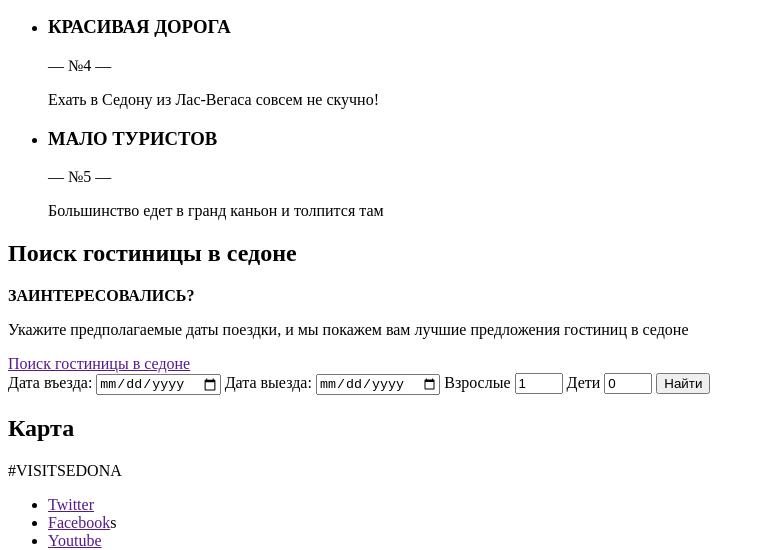
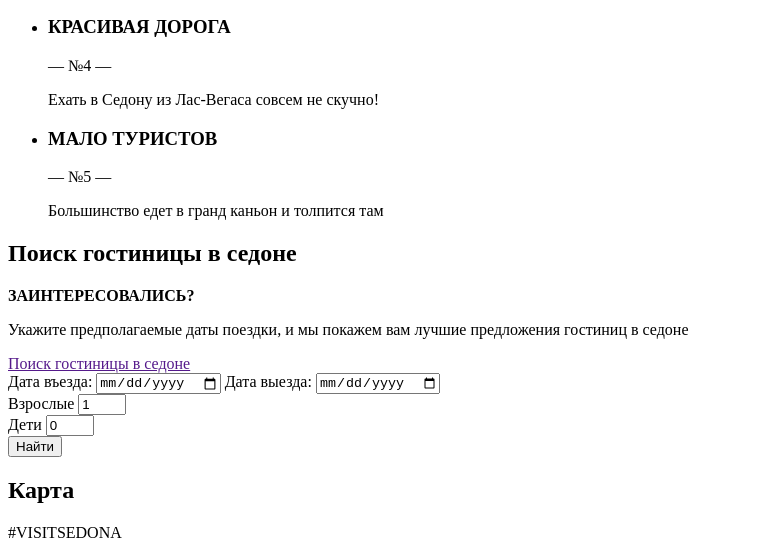
Before and after one commit to DeployChef/815889-sedona-24, a plain HTML site: page index.html in a window 1280 px wide. Shown: the part 985-1535 px from the top of the page, without its empty margins (0-765 px from the left). Drawn offline with Linux system fonts and the light colour scheme.

Commit message:
Доверстался

```diff
--- a/index.html
+++ b/index.html
@@ -111,11 +111,17 @@
         <input type="date" name="date-in" id="date-in-field">
         <label for="date-out-field">Дата выезда:</label>
         <input type="date" name="date-out" id="date-out-field">
-        <label for="adults-count-field">Взрослые</label>
-        <input type="number" name="adults-count" id="adults-count-field" value="1" min="1" max="5">
-        <label for="children-count-field">Дети</label>
-        <input type="number" name="children-count" value="0" id="children-count-field" min="1" max="5">
-        <input type="submit" value="Найти">
+        <div class="half-size">
+          <label for="adults-count-field">Взрослые</label>
+          <input type="number" name="adults-count" id="adults-count-field" value="1" min="1" max="5">
+        </div>
+        <div class="half-size">
+          <label for="children-count-field">Дети</label>
+          <input type="number" name="children-count" value="0" id="children-count-field" min="0" max="5">
+        </div>
+        <button type="submit">
+          Найти
+        </button>
       </form>
     </section>
 
@@ -141,7 +147,7 @@
       </li>
     </ul>
     <p class="footer-contacts">
-        Website by
+      Website by
       <a class="footer-contacts-ico" href=""><img src="img/logo-htmlacademy.svg" alt="Разработчик" height="150" width="150"></a>
     </p>
   </footer>
```
